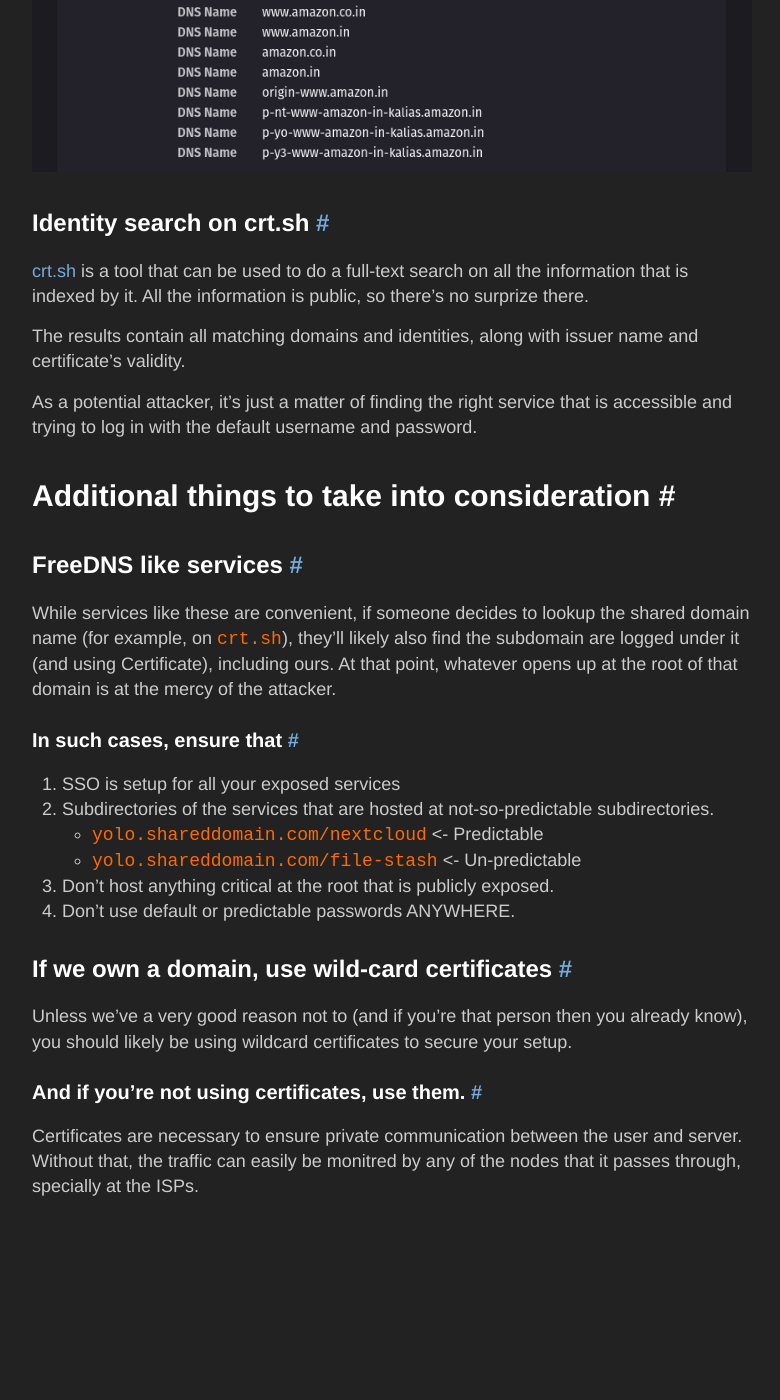
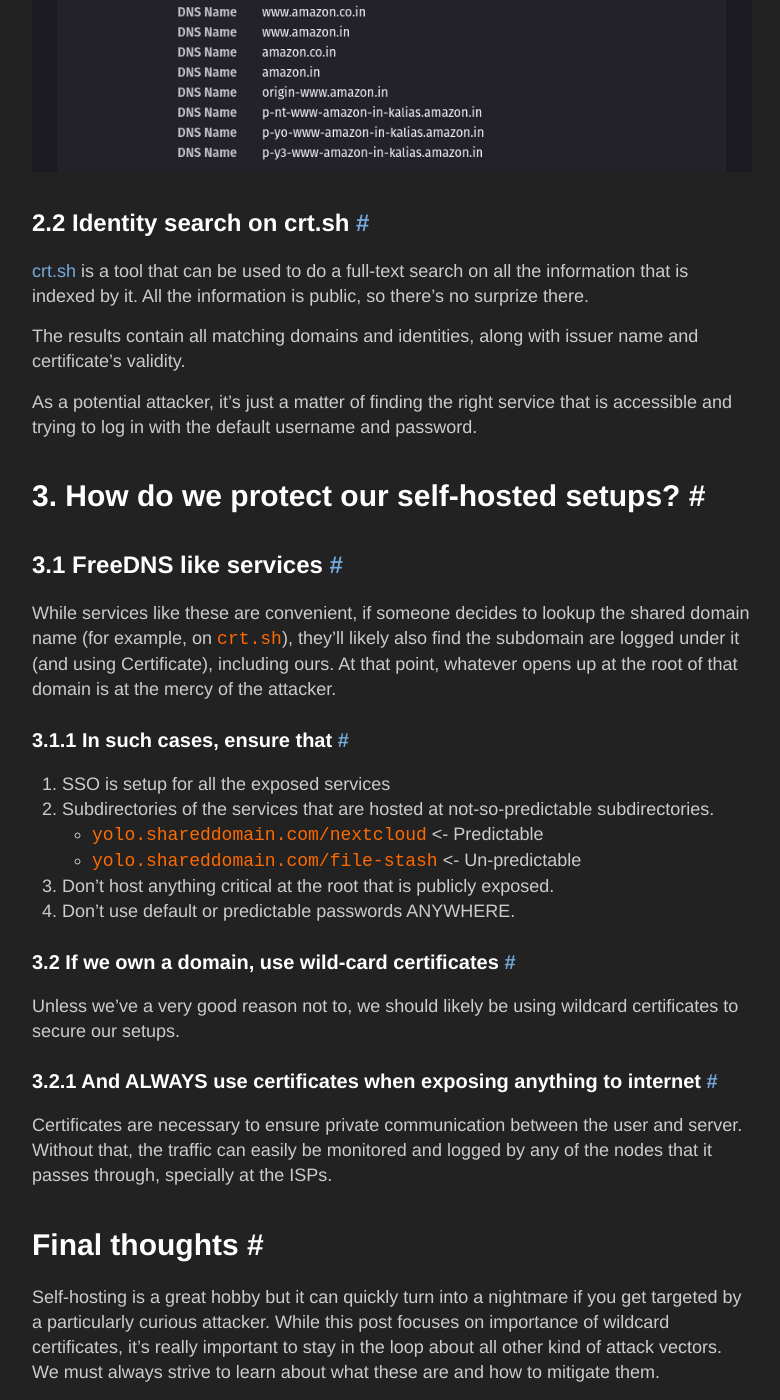
Before and after one commit to abhinavdabral/abhinavdabral.github.io, a Jekyll site: the page built from _posts/2024-1-4-wildcard-certificate-benefits.md, in a window 1280 px wide and 1400 px high, scrolled down 3534 px. Shown: the whole window, without its empty margins (248-1028 px from the left). Built offline with Jekyll 4.4.1, drawn with Linux system fonts in a browser that asks for light colours; before the commit the page ends 4748 px from its top, so only the background shows below that; some of the changed text lies outside the part shown.

Commit message:
20230104 Improved formatting, added conclusion

```diff
--- a/_posts/2024-1-4-wildcard-certificate-benefits.md
+++ b/_posts/2024-1-4-wildcard-certificate-benefits.md
@@ -7,17 +7,17 @@ Wildcard certificates are convenient for sure, but they're just as equally impor
 
 _Last updated: 2023-11-1_
 
-# What are wildcard certificates?
+# 1. What are wildcard certificates?
 
 In short, whenever we issue certificates for a domain name from a CA (Certificate Authority), we have a choice to:
   - Either get certificate that's valid for specific domain names and sub-domain names.
   - Or a wildcard certificate, which can be applicable for specific domain names and all its subdomains.
 
-## Certificate without wildcard
+## 1.1 Certificate without wildcard
 
 In this case, the domain names are specified at the time the certificate request is made. These domain names are predefined and do not have any wildcard character.
 
-### Example
+### 1.1.1 Example
 We can get a single certificate that's only valid for following domain names.
 - auth.mydomain.com
 - nextcloud.mydomain.com
@@ -27,11 +27,11 @@ We can get a single certificate that's only valid for following domain names.
 In case we wish to add a new subdomain, let's say `yolo.mydomain.com`, we'll have to raise a new certificate request with this subdomain added to the list.
 
 
-## Wildcard certificates
+## 1.2 Wildcard certificates
 
 For wildcard certificate requests, we specify the domain and subdomain names with wildcard character. These allow us to use the same certificate for as many subdomains as we wish to without having to generate the certificate again (as long as they can match that wildcard).
 
-### Example
+### 1.2.1 Example
 
 If we request a wildcard certificate that mentions the following - `*.mydomain.com, *.internal.mydomain.com, mydomain.com`, it will be valid for following domains:
   - anything.mydomain.com
@@ -40,29 +40,29 @@ If we request a wildcard certificate that mentions the following - `*.mydomain.c
 
 At any point if we wish to add a new subdomain, let's say `nextcloud.mydomain.com`, we can just do it and use the exact same certificate that we already have, without having to regenerate a new one.
 
-# Why are wildcard certificates important?
+# 2. Why are wildcard certificates important?
 
 Now this post is specifically aimed at small-scale self-hosted setups or small businesses as well. The expectation here is that we don't have dedicated team for security and administration. Therefore, the last thing we need is someone brute-forcing into our Home Assistant and leaving our garage door open, while we're not at home.
 
-## Details within a certificate
+## 2.1 Details within a certificate
 
 A little bit of background, without getting into details of [how certificates work](https://www.cloudflare.com/learning/ssl/how-does-ssl-work/).
 
 The part of certificate that gets downloaded to user's browsers is "public", in essence, the details it contains are not considered private. Anyone can see contents of the certificates and all CAs are required to keep this information updated and accessible at all times.
 
-### Example of wildcard certificate: Wikipedia.org
+### 2.1.1 Example of wildcard certificate: Wikipedia.org
 Try opening [Wikipedia](https://wikipedia.org) and open the certificate. We can see something like this.
 
 ![Wikipedia.org certificate details](/images/20240104-wikipedia-certificate-details.png)
 
 As we can see, in case of Wikipedia, they're using same certificate for multiple domains and wildcard subdomains.
 
-### Example of non-wildcard certificate
+### 2.1.2 Example of non-wildcard certificate
 Try opening [Amazon India](https://amazon.in) and open the certificate. We can see something like this.
 
 ![Amazon.in certificate details](/images/20240104-amazon-certificate-details.png)
 
-## Identity search on crt.sh
+## 2.2 Identity search on crt.sh
 
 [crt.sh](https://crt.sh/) is a tool that can be used to do a full-text search on all the information that is indexed by it. All the information is public, so there's no surprize there.
 
@@ -70,24 +70,28 @@ The results contain all matching domains and identities, along with issuer name
 
 As a potential attacker, it's just a matter of finding the right service that is accessible and trying to log in with the default username and password.
 
-# Additional things to take into consideration
+# 3. How do we protect our self-hosted setups?
 
-## FreeDNS like services
+## 3.1 FreeDNS like services
 
 While services like these are convenient, if someone decides to lookup the shared domain name (for example, on `crt.sh`), they'll likely also find the subdomain are logged under it (and using Certificate), including ours. At that point, whatever opens up at the root of that domain is at the mercy of the attacker.
 
-### In such cases, ensure that
-1. SSO is setup for all your exposed services
+### 3.1.1 In such cases, ensure that
+1. SSO is setup for all the exposed services
 2. Subdirectories of the services that are hosted at not-so-predictable subdirectories.
    - `yolo.shareddomain.com/nextcloud` <- Predictable
    - `yolo.shareddomain.com/file-stash` <- Un-predictable
 3. Don't host anything critical at the root that is publicly exposed.
 4. Don't use default or predictable passwords ANYWHERE.
 
-## If we own a domain, use wild-card certificates
+### 3.2 If we own a domain, use wild-card certificates
 
-Unless we've a very good reason not to (and if you're that person then you already know), you should likely be using wildcard certificates to secure your setup.
+Unless we've a very good reason not to, we should likely be using wildcard certificates to secure our setups.
 
-### And if you're not using certificates, use them.
+### 3.2.1 And ALWAYS use certificates when exposing anything to internet
 
-Certificates are necessary to ensure private communication between the user and server. Without that, the traffic can easily be monitred by any of the nodes that it passes through, specially at the ISPs.
+Certificates are necessary to ensure private communication between the user and server. Without that, the traffic can easily be monitored and logged by any of the nodes that it passes through, specially at the ISPs.
+
+# Final thoughts
+
+Self-hosting is a great hobby but it can quickly turn into a nightmare if you get targeted by a particularly curious attacker. While this post focuses on importance of wildcard certificates, it's really important to stay in the loop about all other kind of attack vectors. We must always strive to learn about what these are and how to mitigate them.
```
